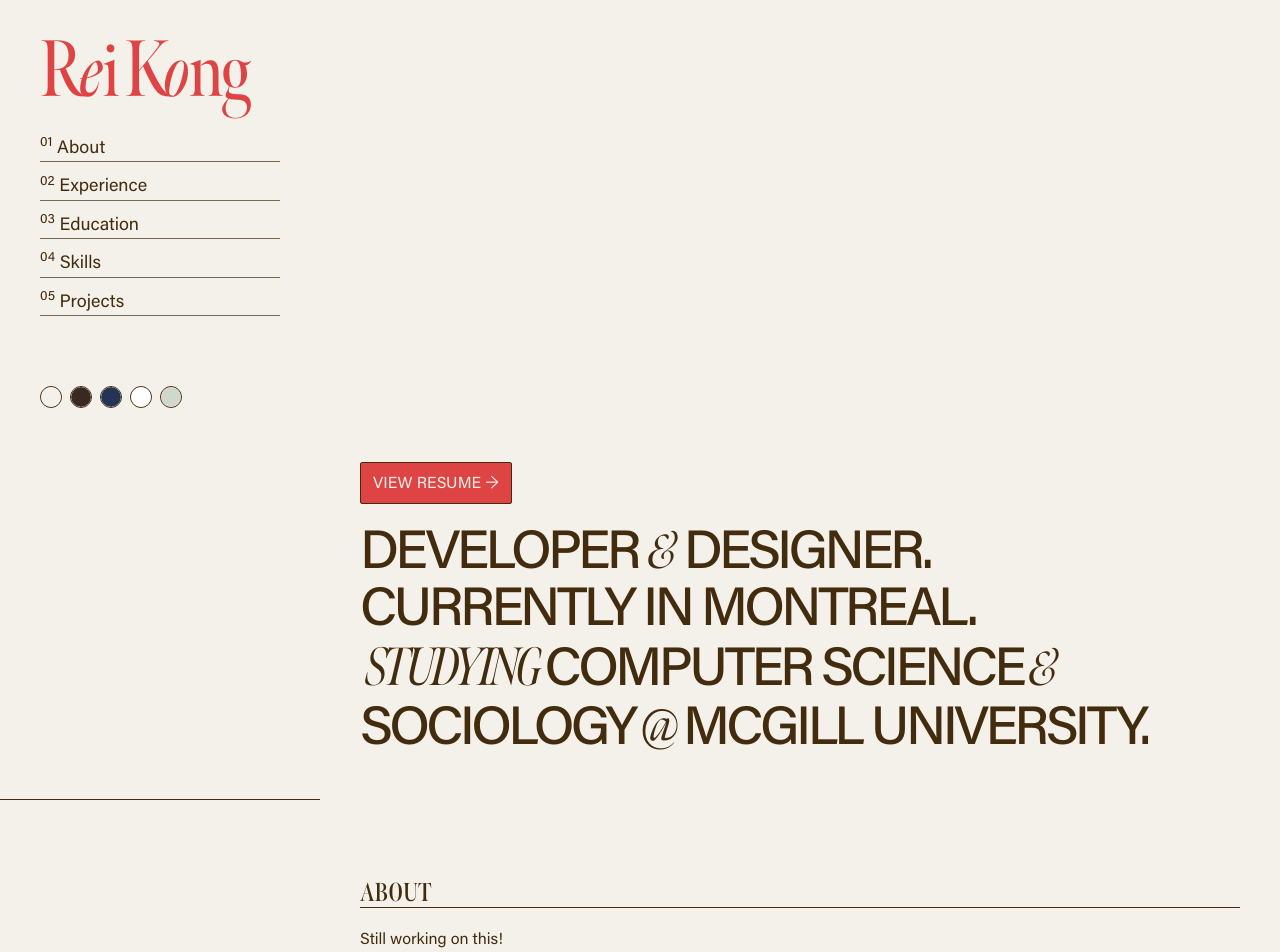
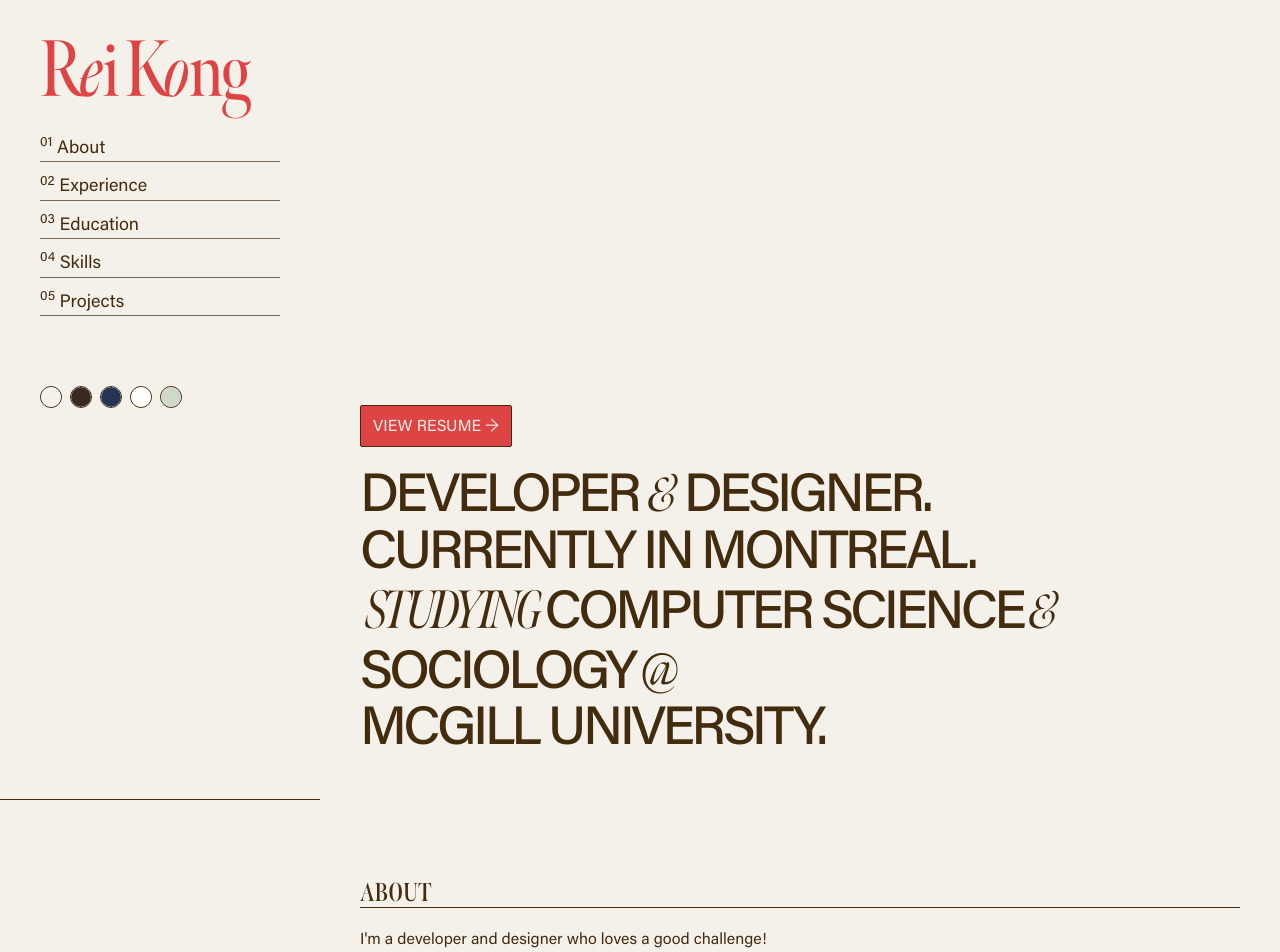
Before and after one commit to ReiKong/personal-website-2, a Next.js app: page / in a window 1280 px wide. Shown: the top 952 px of the page. Built offline with nearby package versions, Linux system fonts and the light colour scheme; a web font is replaced by a local one.

Commit message:
Updating header and about sections

```diff
--- a/components/sections/about.tsx
+++ b/components/sections/about.tsx
@@ -5,7 +5,8 @@ export default function About() {
                 <h2 className="sectionHeader">About</h2>
             </div>
             <div>
-                <p>Still working on this!</p>
+                <p>I'm a developer and designer who loves a good challenge!</p>
+                <p>Right now, I'm a sophomore student @McGill University!</p>
             </div>
         </div>
     )
--- a/components/sections/header.tsx
+++ b/components/sections/header.tsx
@@ -22,7 +22,7 @@ export default function Header() {
                             <span className="font-serif italic text-secondary1 inline-block">&nbsp;&&nbsp;</span>
                             <a href="https://www.mcgill.ca/sociology/" className="uppercase hover:text-accent-500 transition-colors duration-300">Sociology</a>
                             <span className="font-serif italic text-secondary1 inline-block">&nbsp;@&nbsp;</span>
-                            MCGILL UNIVERSITY.
+                            <div className="cursorMcgill">MCGILL UNIVERSITY.</div>
                         </h1>
                     </div>
 
--- a/styles/globals.css
+++ b/styles/globals.css
@@ -141,6 +141,7 @@ h1, h2, h3, h4, p, span {
   grid-template-columns: 1fr 3fr;
 }
 
+/* TEXT SELECTION */
 ::-moz-selection {
   @apply text-primary bg-accent-500;
 }
@@ -153,7 +154,7 @@ h1, h2, h3, h4, p, span {
   width: 10px;
 }
 
-/* Track */
+/* SCROLL BAR */
 ::-webkit-scrollbar-track {
   @apply bg-primary;
 }
@@ -162,11 +163,17 @@ h1, h2, h3, h4, p, span {
   @apply bg-secondary1;
 }
 
-/* Handle on hover */
 ::-webkit-scrollbar-thumb:hover {
   @apply bg-accent-600;
 }
 
+
+/* CURSOR STYLING */
+.cursorMcgill {
+  cursor: url("../public/images/mcgillCursor.png"), default;
+}
+
+/* ETC */
 .sideBarLink {
   @apply text-secondary1 text-[18px] border-b-[1px] border-secondary2 pt-1 transition-colors hover:text-accent-500 hover:cursor-pointer hover:border-b-accent-500;
   line-height: 130%; /* 31.2px */
@@ -293,6 +300,6 @@ p.table, span.table {
   }
 
   .sideBarLink {
-    @apply px-[40px] pt-[30px] text-[40px];
+    @apply px-[40px] pt-[15px] pb-[5px] text-[30px];
   }
 }
```
Also changed, not shown: public/images/mcgillCursor.png (added), 1 other file (tests, documents, lock files or other folders).
